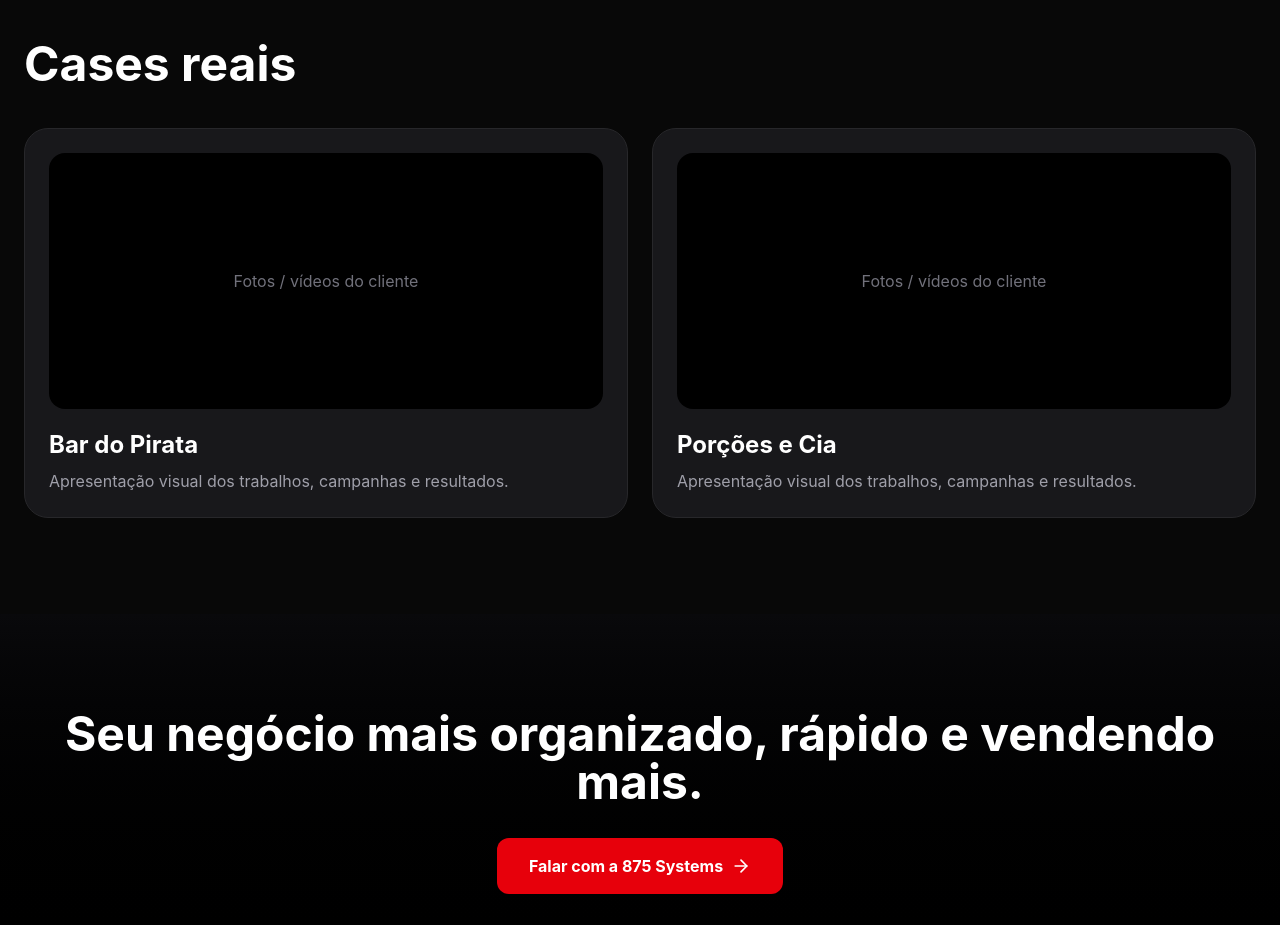
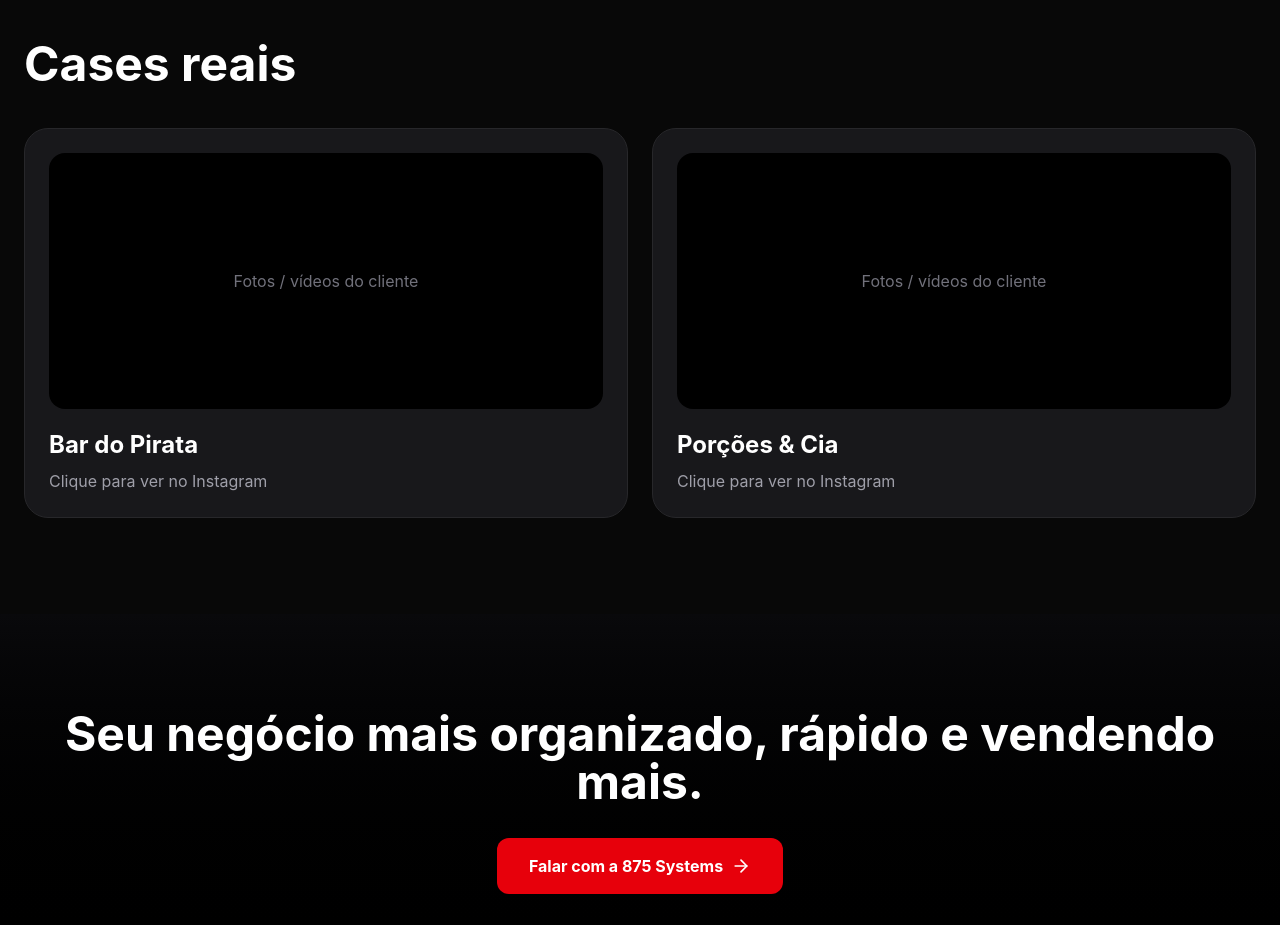
Before and after one commit to BsttSntt0/landing-875-systems, a React (Vite) app in the folder landing-875/: page / in a window 1280 px wide. Shown: the part 3220-4145 px from the top of the page. Built offline with nearby package versions, Linux system fonts and the light colour scheme.

Commit message:
Cases com link para Instagram

```diff
--- a/landing-875/src/App.jsx
+++ b/landing-875/src/App.jsx
@@ -286,29 +286,47 @@ function Marketing() {
 }
 
 function Cases() {
-  const cases = ["Bar do Pirata", "Porções e Cia"];
+  const cases = [
+    {
+      name: "Bar do Pirata",
+      link: "https://www.instagram.com/bardopirata_ibira?igsh=MXgzYjdhazhyNjl4dA==",
+    },
+    {
+      name: "Porções & Cia",
+      link: "https://www.instagram.com/porcoesecia1?igsh=bWI2aWIxeHd6NGJ0",
+    },
+  ];
 
   return (
     <section className="px-6 py-24">
       <div className="max-w-7xl mx-auto">
-        <h2 className="text-3xl md:text-5xl font-bold mb-10">Cases reais</h2>
+        <h2 className="text-3xl md:text-5xl font-bold mb-10">
+          Cases reais
+        </h2>
 
         <div className="grid md:grid-cols-2 gap-6">
-          {cases.map((caseName) => (
-            <div
-              key={caseName}
-              className="bg-zinc-900 border border-zinc-800 rounded-3xl p-6"
+          {cases.map((item) => (
+            <a
+              key={item.name}
+              href={item.link}
+              target="_blank"
+              rel="noreferrer"
+              className="group bg-zinc-900 border border-zinc-800 rounded-3xl p-6
+              hover:border-red-500 hover:shadow-[0_0_25px_rgba(255,0,0,0.4)]
+              transition duration-300 cursor-pointer"
             >
               <div className="h-64 bg-black rounded-2xl mb-5 flex items-center justify-center text-zinc-500">
                 Fotos / vídeos do cliente
               </div>
 
-              <h3 className="text-2xl font-bold">{caseName}</h3>
+              <h3 className="text-2xl font-bold group-hover:text-red-500 transition">
+                {item.name}
+              </h3>
 
               <p className="text-zinc-400 mt-2">
-                Apresentação visual dos trabalhos, campanhas e resultados.
+                Clique para ver no Instagram
               </p>
-            </div>
+            </a>
           ))}
         </div>
       </div>
```
